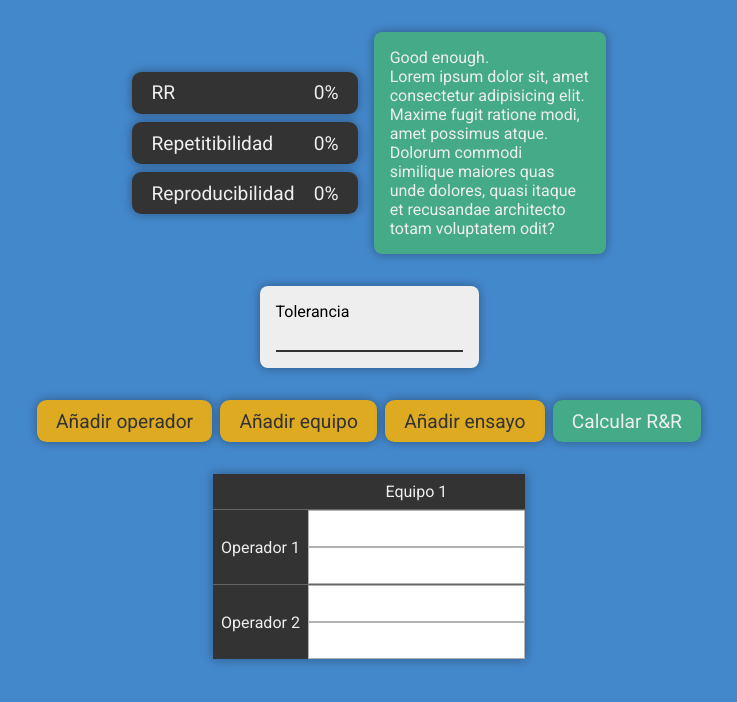
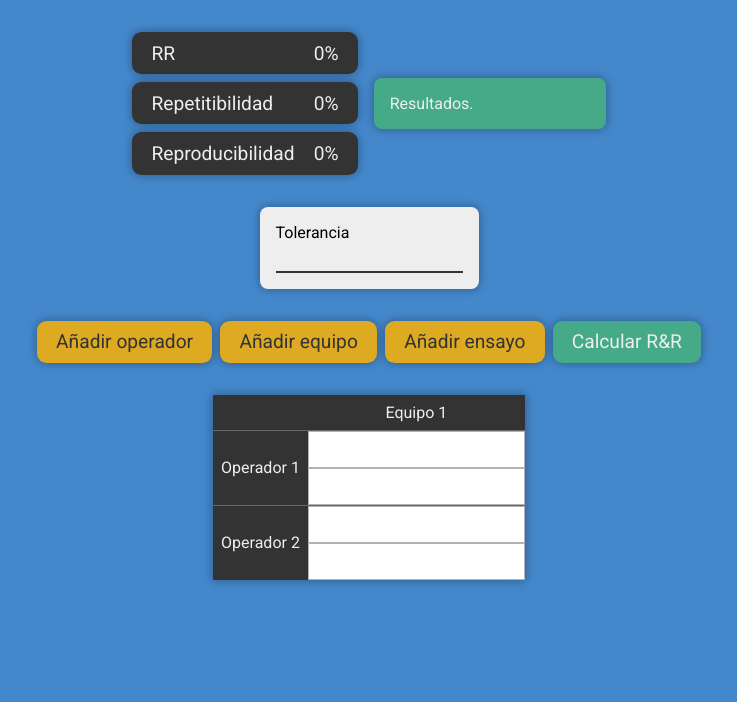
Before and after one commit to FernanEd/metrologia-R-R, a React (Create React App) app: page / in a window 1280 px wide. Shown: the top 702 px of the page, without its empty margins (271-1008 px from the left). Built offline with nearby package versions, Linux system fonts and the light colour scheme.

Commit message:
añadido mensaje de calculo

```diff
--- a/src/App.js
+++ b/src/App.js
@@ -20,6 +20,8 @@ export default function App() {
     repetitibilidad: 0,
     reproducibilidad: 0,
   });
+
+  let [isCalculated, setIsCalculated] = useState(false);
 
   function addOperador() {
     let newR = currentR;
@@ -82,6 +84,7 @@ export default function App() {
     });
 
     setCurrentRR(newRR);
+    setIsCalculated(true);
   }
 
   function obtenerK1() {
@@ -137,12 +140,15 @@ export default function App() {
           </div>
         </div>
         <div className="rr-rating">
-          <div className="rr-rating-title">Good enough.</div>
+          <div className="rr-rating-title"></div>
           <div className="rr-rating-desc">
-            Lorem ipsum dolor sit, amet consectetur adipisicing elit. Maxime
-            fugit ratione modi, amet possimus atque. Dolorum commodi similique
-            maiores quas unde dolores, quasi itaque et recusandae architecto
-            totam voluptatem odit?
+            {isCalculated && currentRR.RR * 100 < 10
+              ? 'El sistema de medición es aceptable.'
+              : currentRR.RR * 100 >= 10 && currentRR.RR * 100 < 30
+              ? 'El sistema de medición es aceptable según su uso, aplicación o costo del instrumento de medición.'
+              : currentRR.RR * 100 >= 30
+              ? 'El sistema de medicion no es aceptable.'
+              : 'Resultados.'}
           </div>
         </div>
       </div>
```
